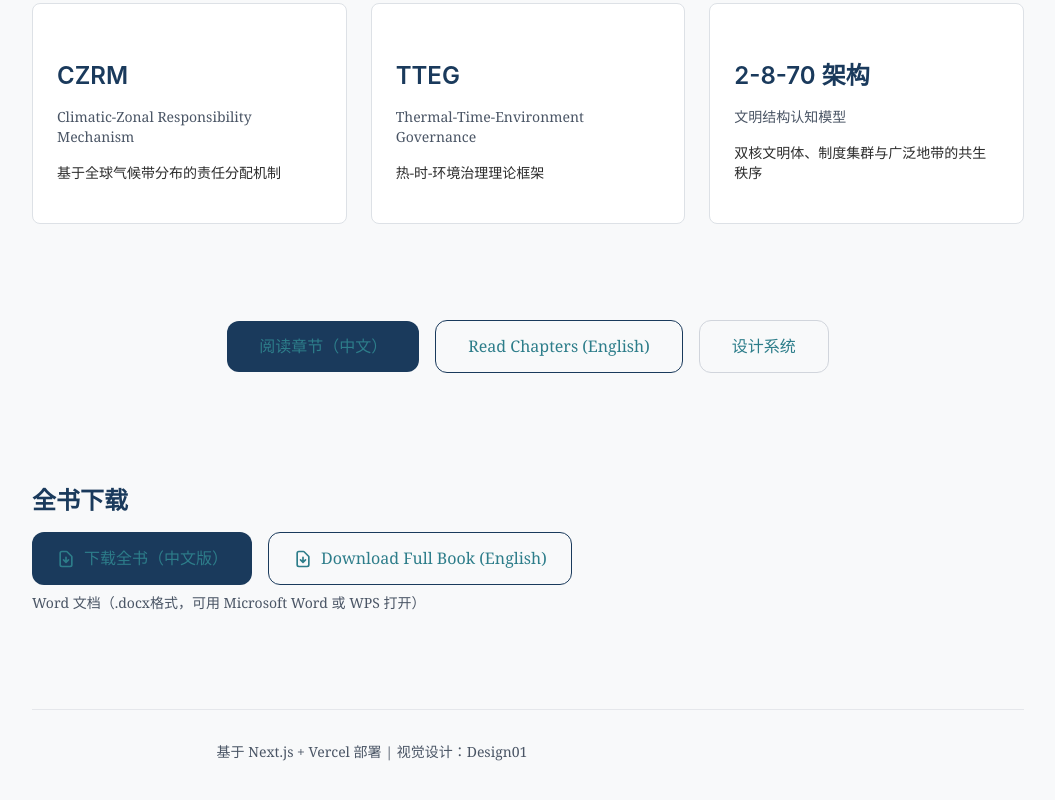
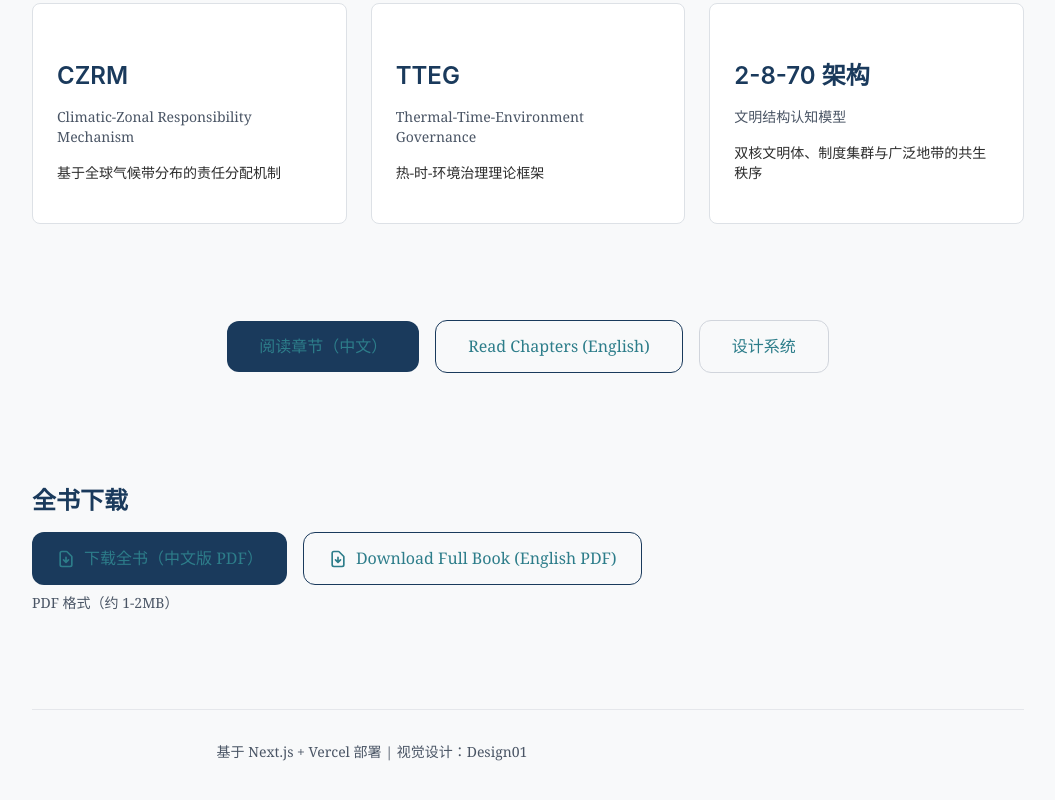
Before and after one commit to simon947161/climate-leadership, a Next.js app: page / in a window 1280 px wide. Shown: the part 419-1219 px from the top of the page, without its empty margins (112-1167 px from the left). Built offline with nearby package versions, Linux system fonts and the light colour scheme.

Commit message:
Add PDF download links; rename PDF files to simple English names; update PDFDownload component

```diff
--- a/src/components/PDFDownload.tsx
+++ b/src/components/PDFDownload.tsx
@@ -6,9 +6,9 @@ interface PDFDownloadProps {
 }
 
 /**
- * PDFDownload - Button/link to download the full book
+ * PDFDownload - Button/link to download the full book PDF
  *
- * Links to the Word document (.docx) file in the public folder.
+ * Links to the PDF file in the public folder.
  * Supports both Chinese and English versions.
  */
 export default function PDFDownload({
@@ -17,14 +17,14 @@ export default function PDFDownload({
 }: PDFDownloadProps) {
   const fileMap = {
     zh: {
-      href: '/climate-leadership-zh.docx',
-      label: '下载全书（中文版）',
-      filename: 'climate-leadership-zh.docx',
+      href: '/climate-leadership-zh.pdf',
+      label: '下载全书（中文版 PDF）',
+      filename: 'climate-leadership-zh.pdf',
     },
     en: {
-      href: '/climate-leadership-en.docx',
-      label: 'Download Full Book (English)',
-      filename: 'climate-leadership-en.docx',
+      href: '/climate-leadership-en.pdf',
+      label: 'Download Full Book (English PDF)',
+      filename: 'climate-leadership-en.pdf',
     },
   };
 
@@ -81,7 +81,7 @@ export default function PDFDownload({
         )}
       </div>
       <p className="text-sm text-gray-600 mt-2">
-        Word 文档（.docx格式，可用 Microsoft Word 或 WPS 打开）
+        PDF 格式（约 1-2MB）
       </p>
     </div>
   );
```
Also changed, not shown: 2 other files (tests, documents, lock files or other folders).
